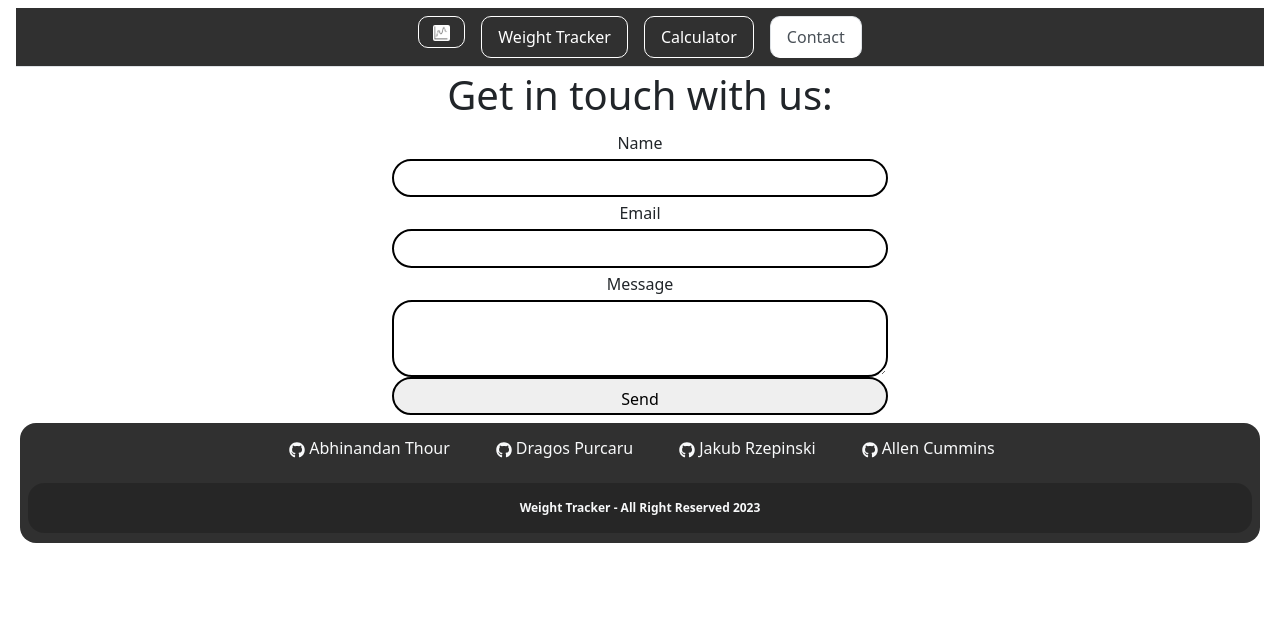
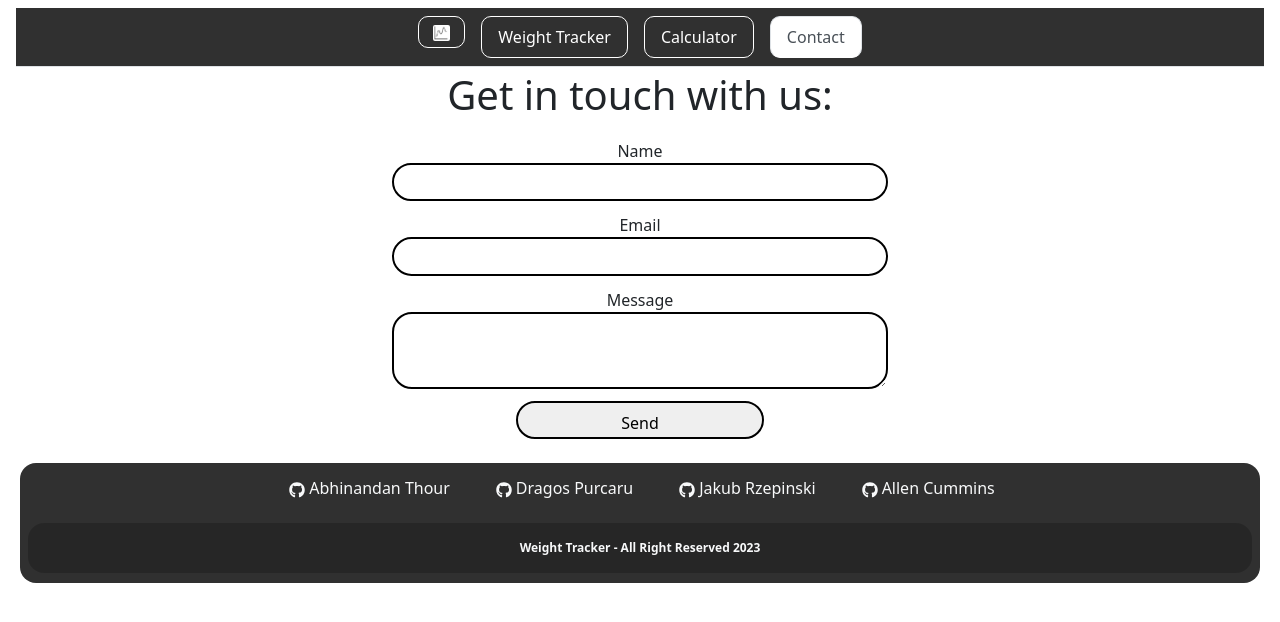
Before and after one commit to Bh00fie/Weight-Tracker, a React (Create React App) app: page /contact in a window 1280 px wide. Shown: the top 622 px of the page. Built offline with nearby package versions, Linux system fonts and the light colour scheme.

Commit message:
added styling for the send button

```diff
--- a/src/components/pages/contactUs.css
+++ b/src/components/pages/contactUs.css
@@ -23,3 +23,14 @@ textarea {
     min-height: 6vw;
 
 }
+
+label, .sendButton {
+    margin: 1.5vh 0 0 0;
+    font-weight: 500;
+    font-size: 2vh;
+}
+
+.sendButton {
+    width: 20%;
+    margin-bottom: 2vh;
+}
```
